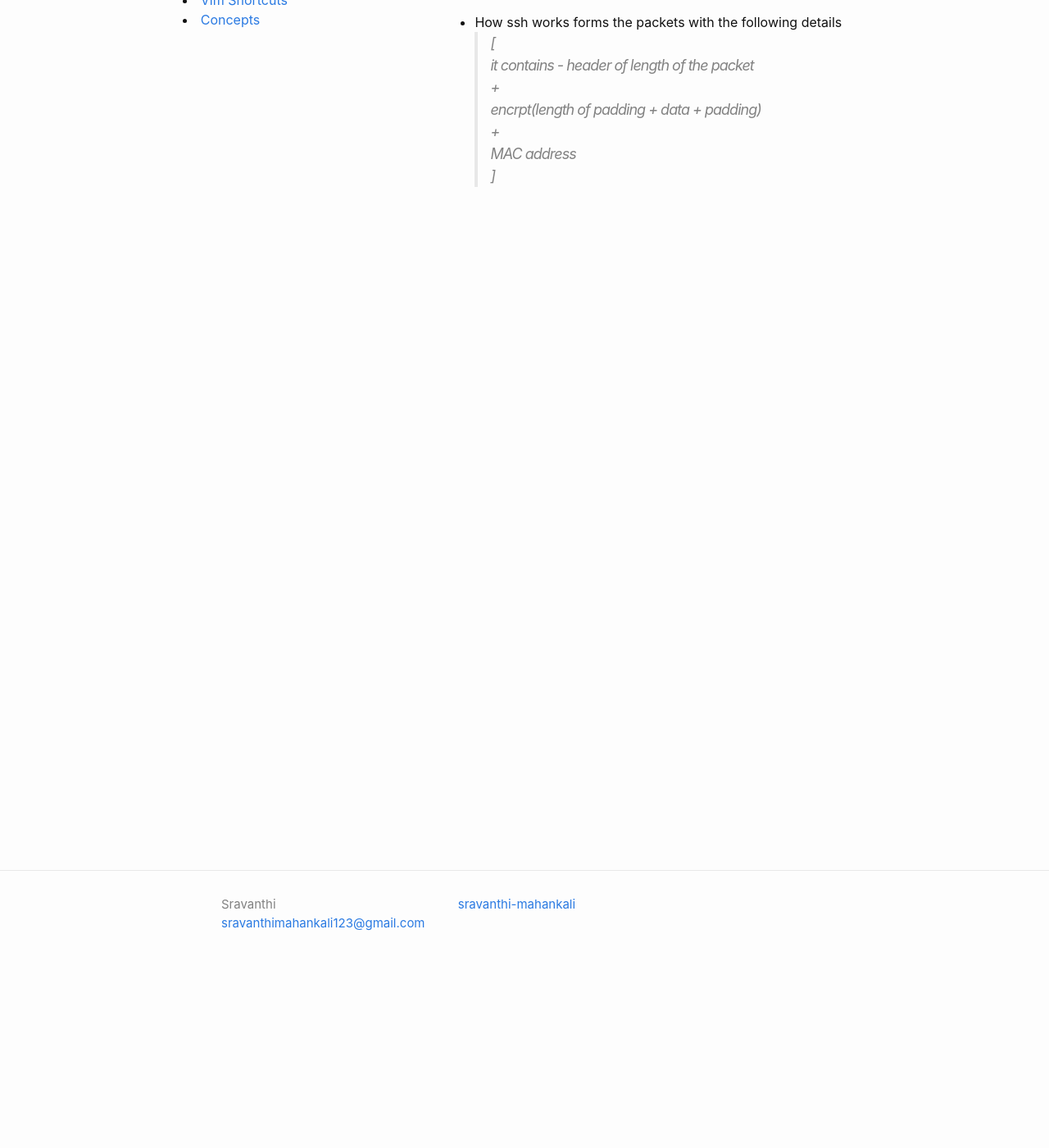
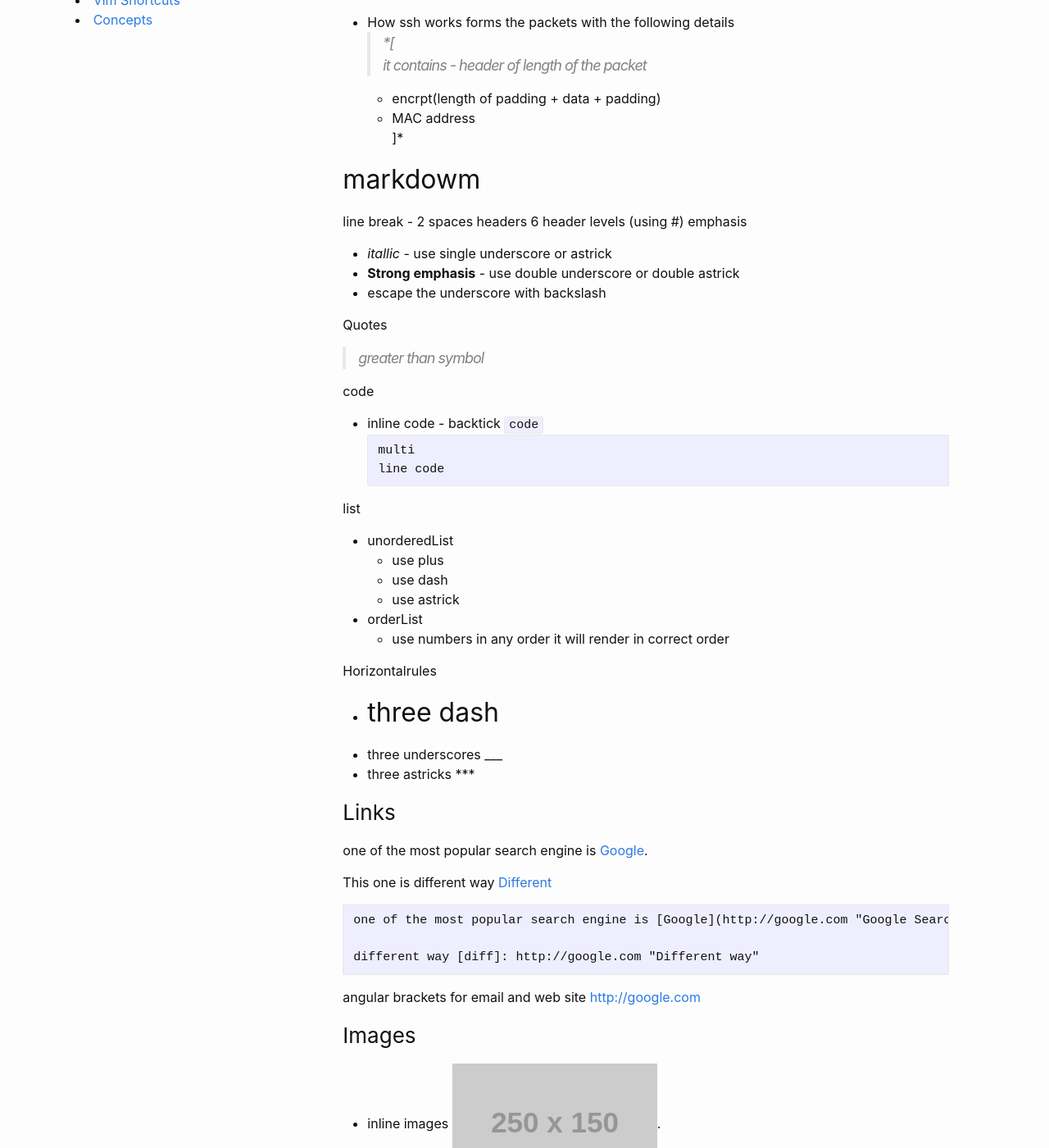
Before and after one commit to sravanthi-mahankali/notes, a Jekyll site: the page built from _posts/SimpleConcepts/2020-06-29-Concepts.markdown, in a window 1280 px wide and 1400 px high, scrolled down 203 px. Shown: the whole window at 82% size. Built offline with Jekyll 4.4.1, drawn with Linux system fonts in a browser that asks for light colours; some of the changed text lies outside the part shown.

Commit message:
Add mark down commands

````diff
--- a/_posts/SimpleConcepts/2020-06-29-Concepts.markdown
+++ b/_posts/SimpleConcepts/2020-06-29-Concepts.markdown
@@ -8,10 +8,88 @@ categories: SimpleConcepts
 ### SSH
  - How ssh works
  forms the packets with the following details <br>
-  >  *[ <br>
-      it contains -  header of length of the packet <br>
-                      + <br>
-      encrpt(length of padding + data + padding) <br>
-                      + <br>
-                MAC address <br>
+  >  *[
+      it contains -  header of length of the packet
+      +
+      encrpt(length of padding + data + padding)
+      +
+      MAC address
     ]*
+
+## markdowm
+
+line break - 2 spaces
+headers  6 header levels (using #)
+emphasis
+- _itallic_ - use single underscore or astrick
+- __Strong emphasis__ - use double underscore or double astrick
+- escape the underscore with backslash
+
+Quotes
+> greater than symbol
+
+code
+- inline code - backtick `code`
+```
+multi
+line code
+```
+
+list
+
+- unorderedList
+  + use plus
+  - use dash
+  * use astrick
+
+- orderList
+  + use numbers in any order it will render in correct order
+
+Horizontalrules
+- three dash
+---
+- three underscores
+___
+- three astricks
+***
+
+### Links
+one of the most popular search engine is [Google](http://google.com "Google Search").
+
+This one is different way [Different][diff]
+
+[diff]: http://google.com "Different way"
+
+```
+one of the most popular search engine is [Google](http://google.com "Google Search").
+
+different way [diff]: http://google.com "Different way"
+```
+angular brackets for email and web site <http://google.com>
+
+### Images
+ - inline images ![Demo](http://placehold.it/250x150).
+
+ ```![Demo](path/250x150)```
+
+- use reference
+![demo][DemoRef]
+
+[DemoRef]:http://placehold.it/300 "Refernce holder"
+
+
+### inline Html
+
+i want to add a definition list
+<dl>
+<dt>markdown</dt>
+<dd>An awsome language.</dd>
+</dl>
+
+Here is the code
+```
+<dl>
+    <dt>markdown</dt>
+    <dd>An awsome language.</dd>
+</dl>
+```
````
Also changed, not shown: _posts/SimpleConcepts/2020-07-07-VimShortCuts.md (+2 -0 lines).
